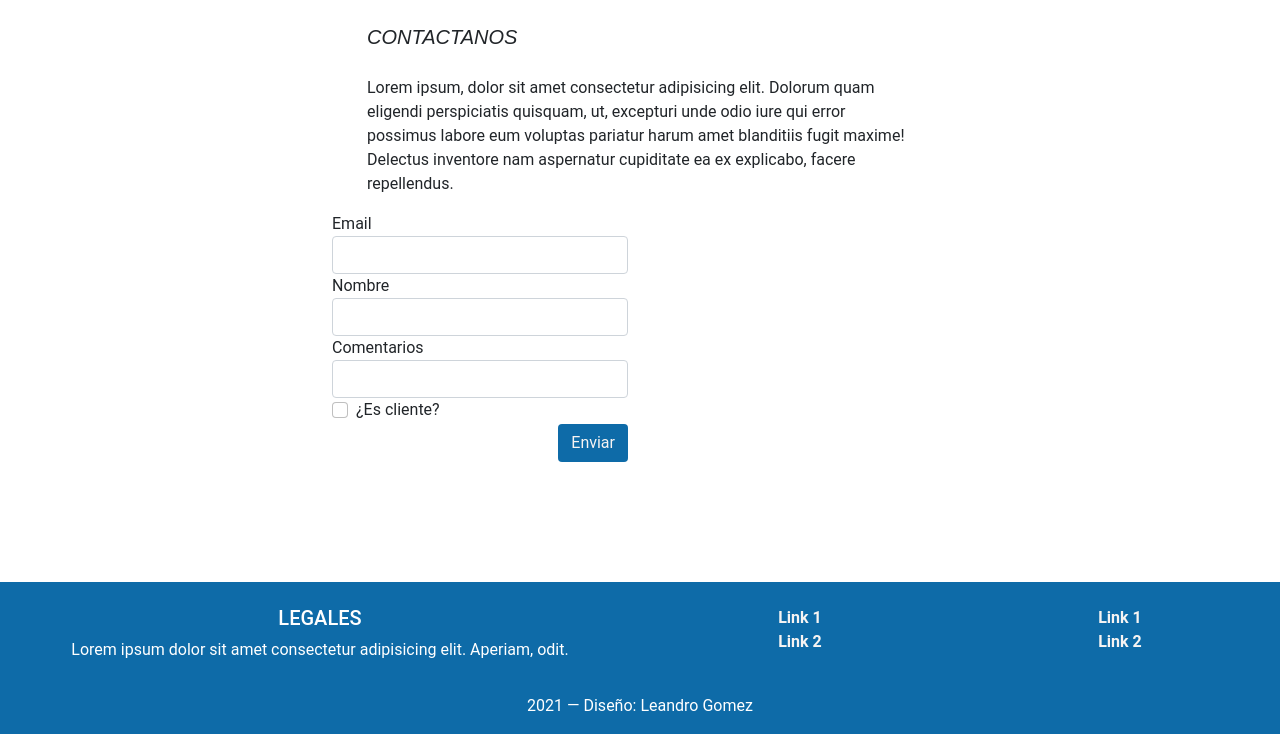
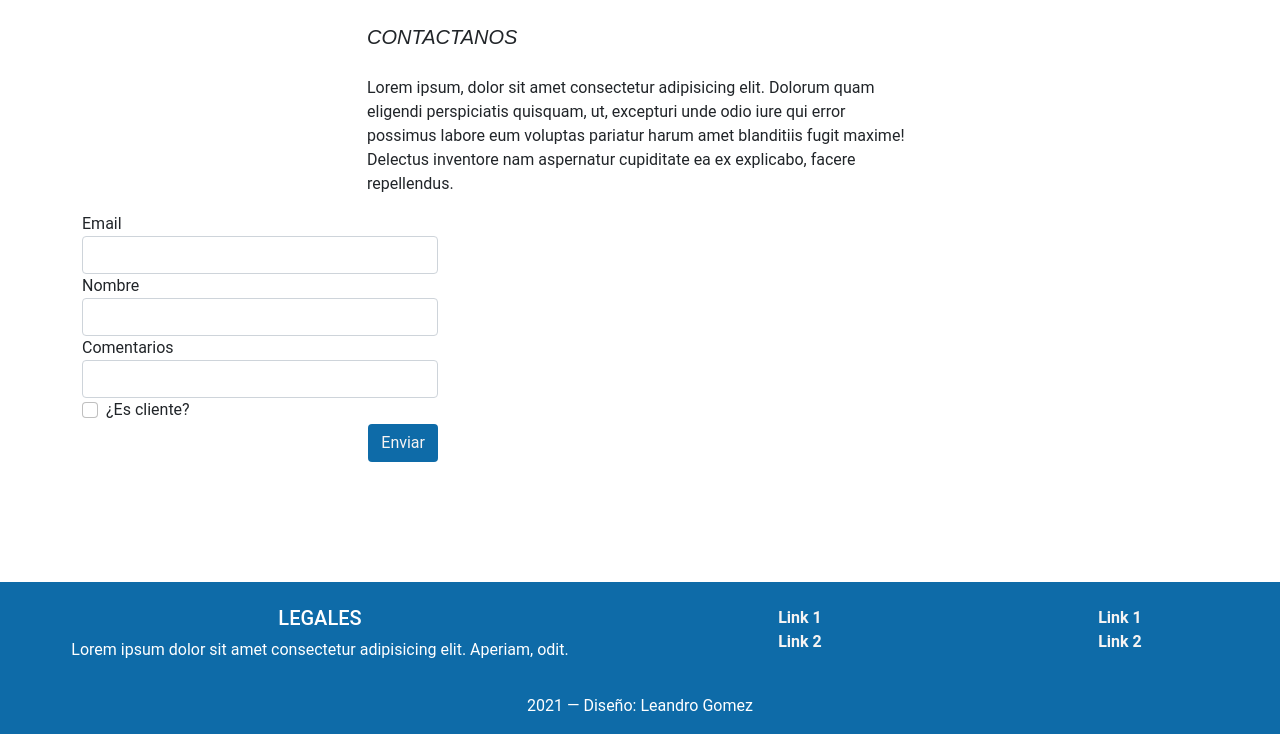
Before and after one commit to leandro939/webstreamings, a website: page page/contacto.html in a window 1280 px wide. Shown: the part 66-800 px from the top of the page. Drawn offline with nearby package versions, Linux system fonts and the light colour scheme.

Commit message:
contacto

```diff
--- a/page/contacto.html
+++ b/page/contacto.html
@@ -57,9 +57,9 @@
           </div>
         </section>
       </div>
-      <div class="container col-md-6">
+      <div class="container">
         <div class="row">
-          <div class="col-md-6">
+          <div class="col-md-4">
             <form>
             <div class="form-group">
               <label for="inputEmail4">Email</label>
```
